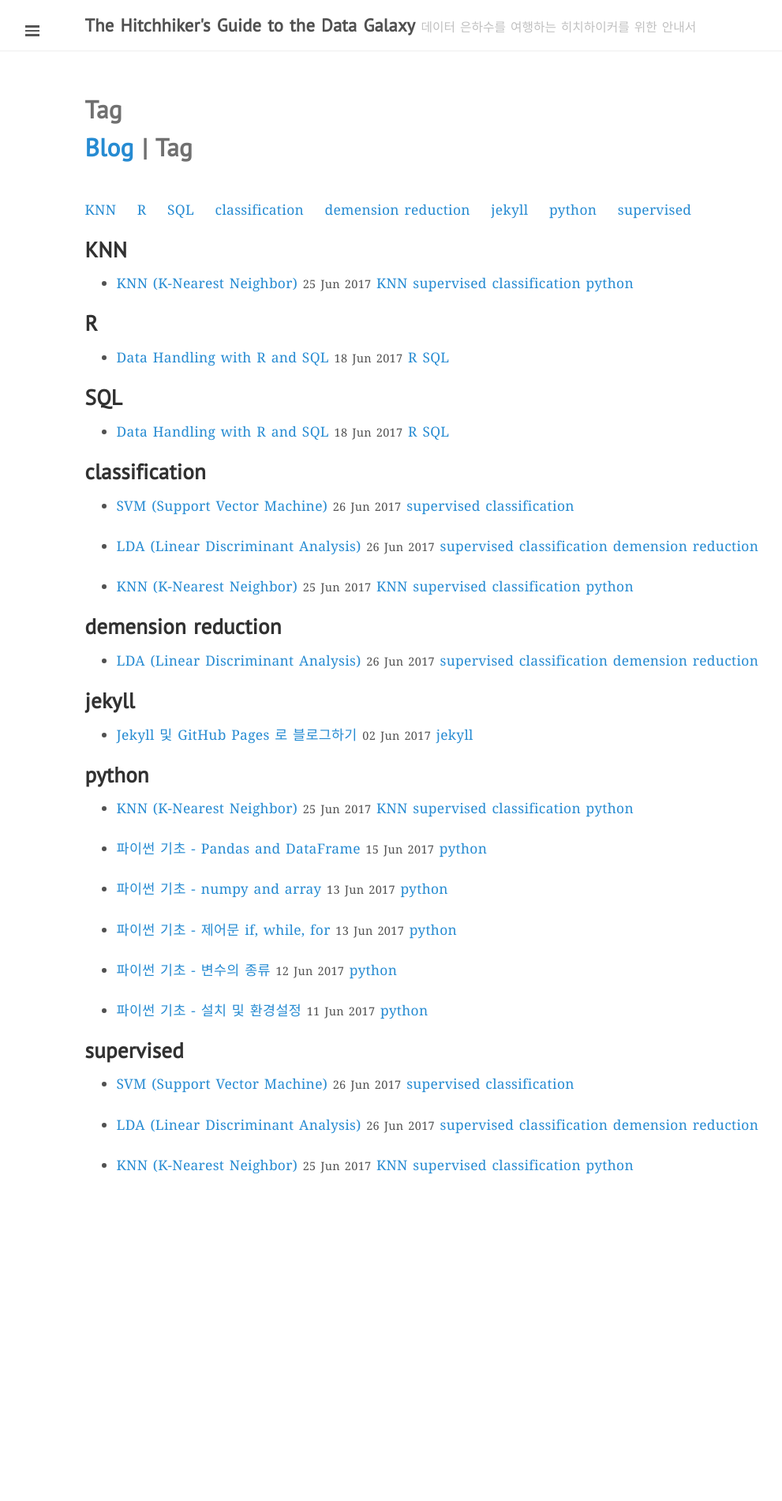
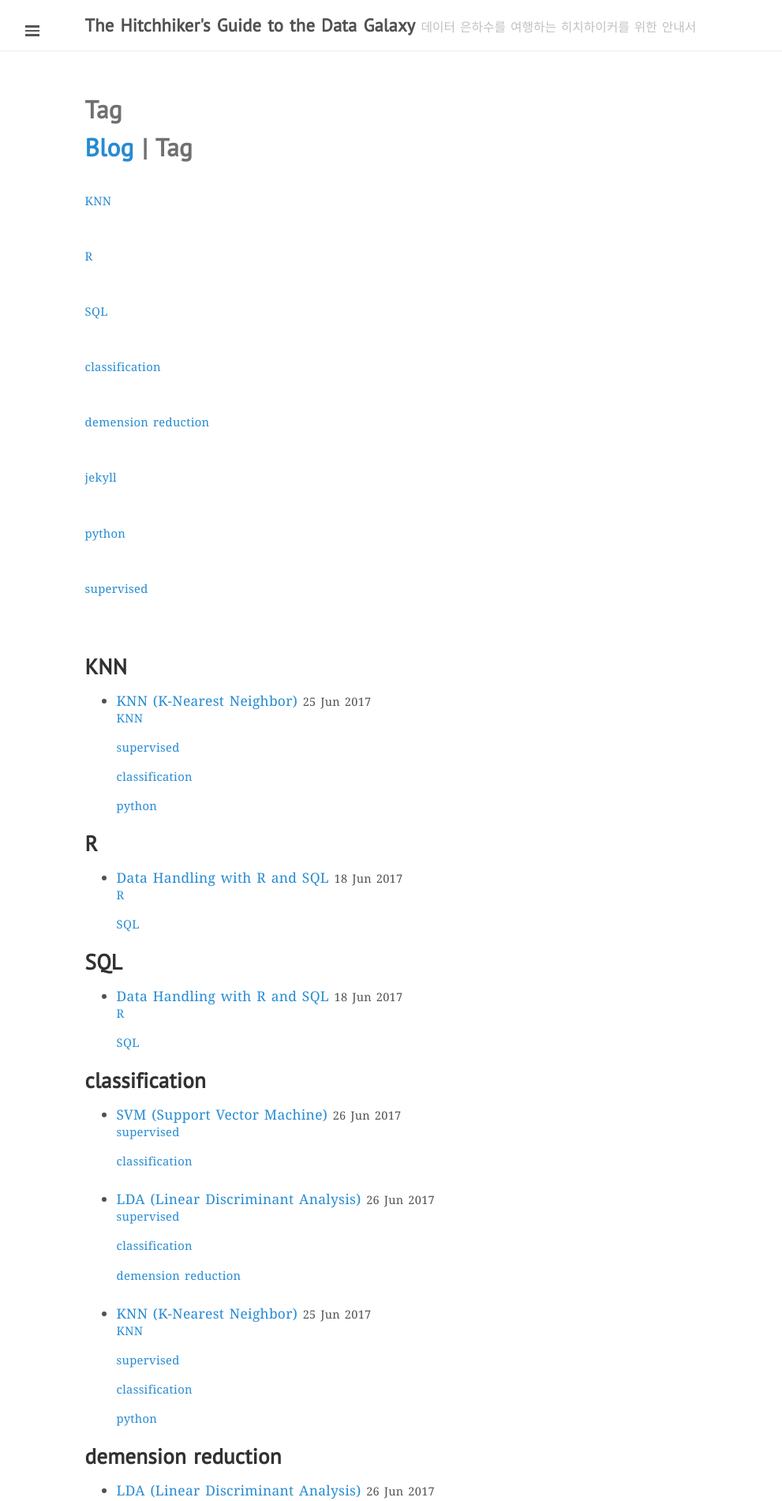
Before and after one commit to Dr-HKim/Dr-HKim.github.io, a Jekyll site: the page built from blog/tag.html, in a window 1280 px wide. Shown: the top 1901 px of the page at 79% size, without its empty margins (0-991 px from the left). Built offline with Jekyll 4.4.1, drawn with Linux system fonts in a browser that asks for light colours; before the commit the page ends 1544 px from its top, so only the background shows below that.

Commit message:
tag style

```diff
--- a/blog/tag.html
+++ b/blog/tag.html
@@ -37,7 +37,8 @@ Here we generate all the tags.
 <div class="posts">
 <p>
 {% for tag in tags %}
-<a href="#{{ tag | slugify }}" class="codinfox-tag-mark"> {{ tag }} </a> &nbsp;&nbsp;
+
+<a href="#{{ tag | slugify }}" class="post-tag-box"> {{ tag }} </a> &nbsp;&nbsp;
 {% endfor %}
 
 {% for tag in tags %}
@@ -50,7 +51,7 @@ Here we generate all the tags.
       <a href="{{ post.url }}">{{ post.title }}</a>
       <small>{{ post.date | date_to_string }}</small>
       {% for tag in post.tags %}
-      <a class="codinfox-tag-mark" href="/blog/tag/#{{ tag | slugify }}">{{ tag }}</a>
+      <a class="post-tag-box" href="/blog/tag/#{{ tag | slugify }}">{{ tag }}</a>
       {% endfor %}
     </p>
   </li>
```
